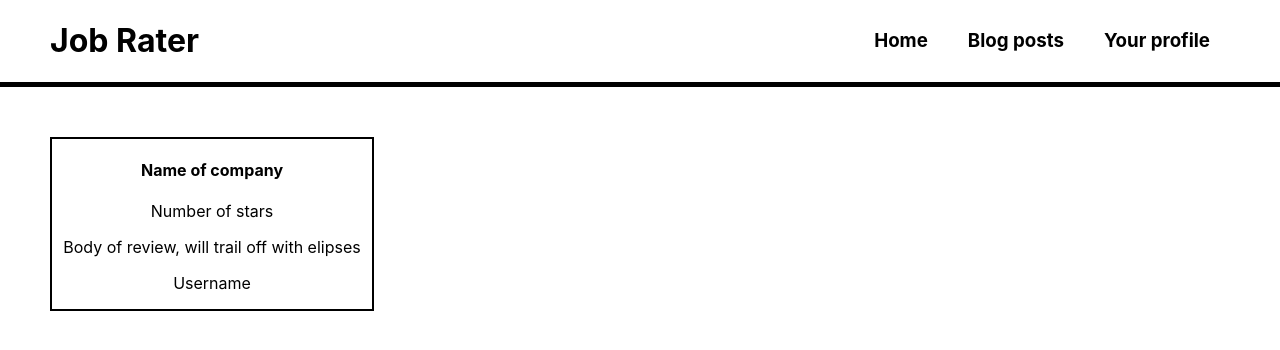
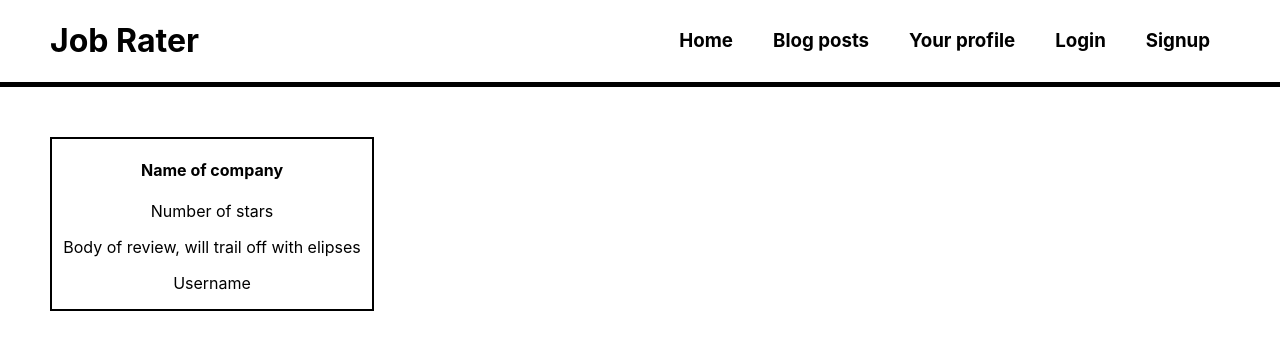
Before and after one commit to bsolis6878/job-rater, a React (Create React App) app in the folder client/: page / in a window 1280 px wide. Shown: the top 350 px of the page. Built offline with nearby package versions, Linux system fonts and the light colour scheme.

Commit message:
added basic login and signup pages

```diff
--- a/client/src/App.js
+++ b/client/src/App.js
@@ -3,6 +3,8 @@ import Header from './components/Header';
 import Home from './components/Home';
 import Blogs from './components/Blogs';
 import Profile from './components/Profile';
+import Login from './components/Login';
+import Signup from './components/Signup';
 
 function App() {
 
@@ -17,6 +19,8 @@ function App() {
       {currentlySelected === 'Home' && <Home />}
       {currentlySelected === 'Blogs' && <Blogs />}
       {currentlySelected === 'Profile' && <Profile />}
+      {currentlySelected === 'Login' && <Login />}
+      {currentlySelected === 'Signup' && <Signup />}
     </>
   );
 }
--- a/client/src/components/Header/index.js
+++ b/client/src/components/Header/index.js
@@ -15,6 +15,14 @@ const Header = ({ currentlySelected, setCurrentlySelected }) => {
                     onClick={() => setCurrentlySelected('Profile')}
                     className={currentlySelected === 'Profile' && 'active-nav'}
                 >Your profile</h3>
+                <h3
+                    onClick={() => setCurrentlySelected('Login')}
+                    className={currentlySelected === 'Login' && 'active-nav'}
+                >Login</h3>
+                <h3
+                    onClick={() => setCurrentlySelected('Signup')}
+                    className={currentlySelected === 'Signup' && 'active-nav'}
+                >Signup</h3>
             </nav>
         </header>
     );
--- /dev/null
+++ b/client/src/components/Login/index.js
@@ -0,0 +1,18 @@
+const Login = () => {
+    return (
+        <div className='login-signup'>
+            <p>Login to continue.</p>
+            <form>
+                <label for='username'>Username</label>
+                <input id='username' placeholder='Enter your username here'></input>
+                <label for='password'>Password</label>
+                <input id='password' placeholder='Enter your password here'></input>
+                <button type='submit'>
+                    Submit
+                </button>
+            </form>
+        </div>
+    )
+}
+
+export default Login;
--- /dev/null
+++ b/client/src/components/Signup/index.js
@@ -0,0 +1,20 @@
+const Signup = () => {
+    return (
+        <div className='login-signup'>
+            <p>Welcome to Job Rater! Fill out the form below to create your account.</p>
+            <form>
+                <label for='email'>Email</label>
+                <input id='email' placeholder='Enter your email here'></input>
+                <label for='username'>Username</label>
+                <input id='username' placeholder='Enter your username here'></input>
+                <label for='password'>Password</label>
+                <input id='password' placeholder='Enter your password here'></input>
+                <button type='submit'>
+                    Submit
+                </button>
+            </form>
+        </div>
+    )
+}
+
+export default Signup;
--- a/client/src/index.css
+++ b/client/src/index.css
@@ -47,3 +47,23 @@ nav h3 {
 .profile {
   text-align: center;
 }
+
+.login-signup, .login-signup form {
+  display: flex;
+  flex-direction: column;
+  align-items: center;
+  margin-top: 40px;
+}
+
+.login-signup input {
+  margin: 20px;
+  width: 10vw;
+}
+
+::placeholder {
+  text-align: center;
+}
+
+.login-signup button {
+  margin: 20px;
+}
```
